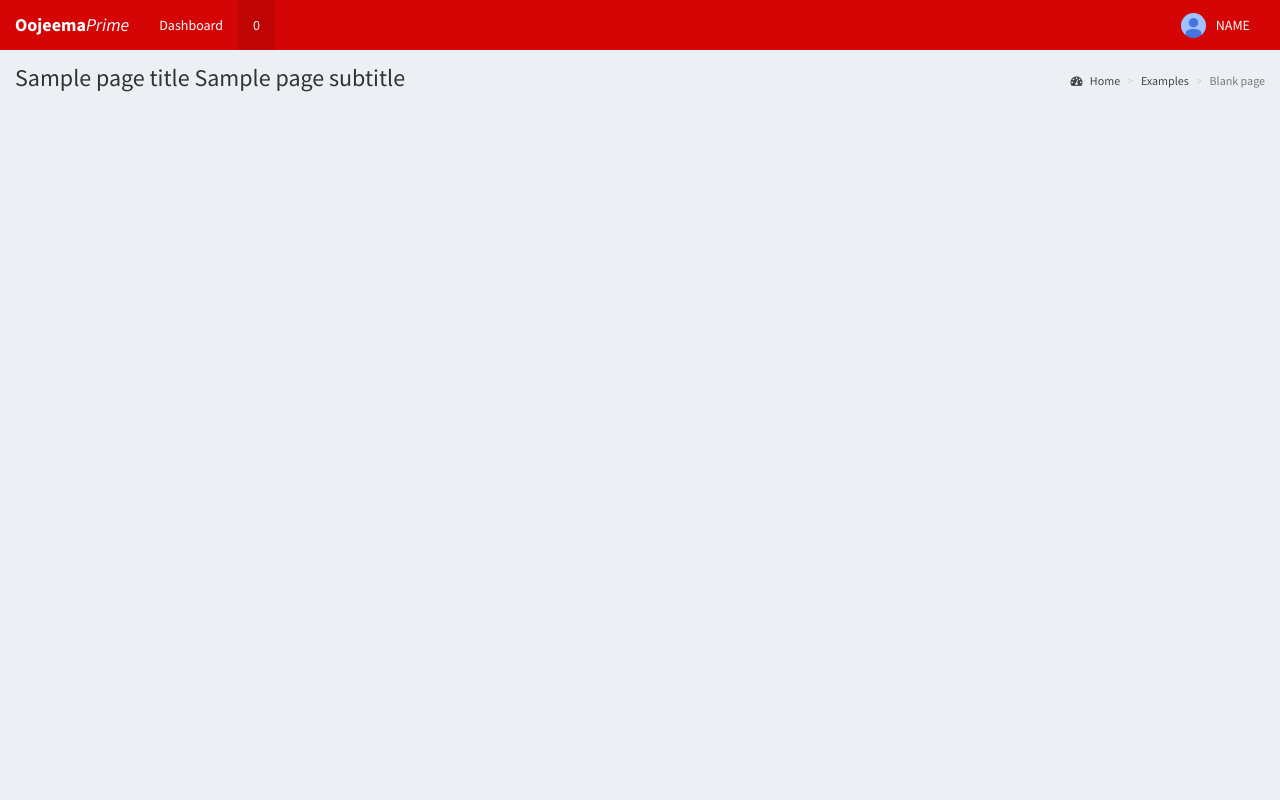
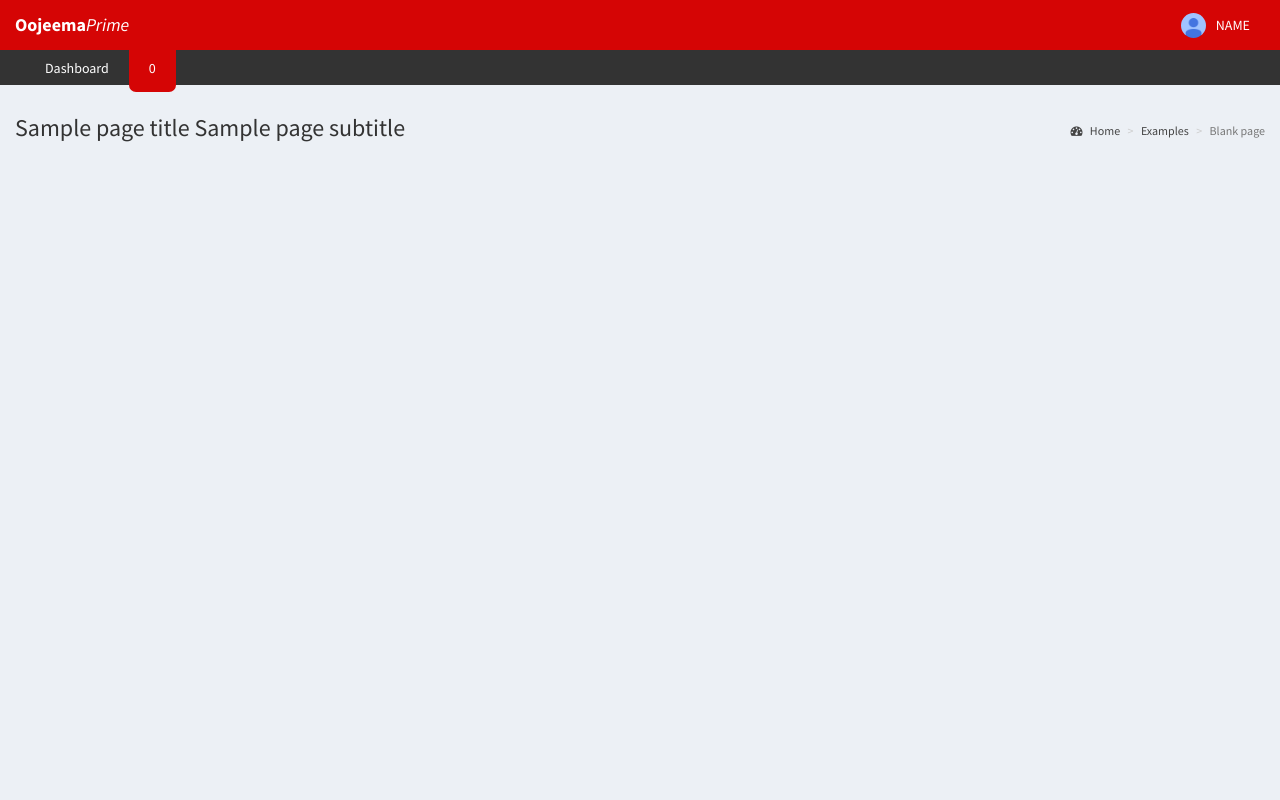
Before and after one commit to terrencenatividad/blogspot, a PHP site: template apanel/view/backend_header.php in a window 1280 px wide. Run offline with PHP 8.4, Linux system fonts and the light colour scheme; the template is opened without the code that fills it: most values are stand-ins (such as "Sample title", 1, 10 or a date in 2020); some libraries are stand-ins or nearby versions.

Commit message:
Modify Navigation Style

```diff
--- a/apanel/view/assets/css/custom.css
+++ b/apanel/view/assets/css/custom.css
@@ -1,6 +1,34 @@
 .skin-red .main-header .navbar {
 	background-color: #d50505;
 }
+@media (min-width:768px) {
+	.navbar-static-top #navbar-collapse {
+		width: 100%;
+		background-color: #333;
+		position: absolute;
+		top: 50px;
+		left: 0;
+		right: 0;
+		height: 35px !important;
+	}
+	.navbar-static-top #navbar-collapse .nav.navbar-nav {
+		margin: 0 25px !important;
+		float: none !important;
+	}
+	.navbar-static-top #navbar-collapse .nav.navbar-nav > li > a {
+		padding: 8px 20px 7px;
+	}
+	.navbar-static-top #navbar-collapse .nav.navbar-nav > li.active > a {
+		background-color: #D50505;
+		border-radius: 0 0 7px 7px;
+		padding: 8px 20px 14px;
+		color: #fff;
+	}
+	.fixed .content-wrapper, .fixed .right-side {
+		padding-top: 100px;
+	}
+}
+
 textarea {
 	resize: none;
 }
```
